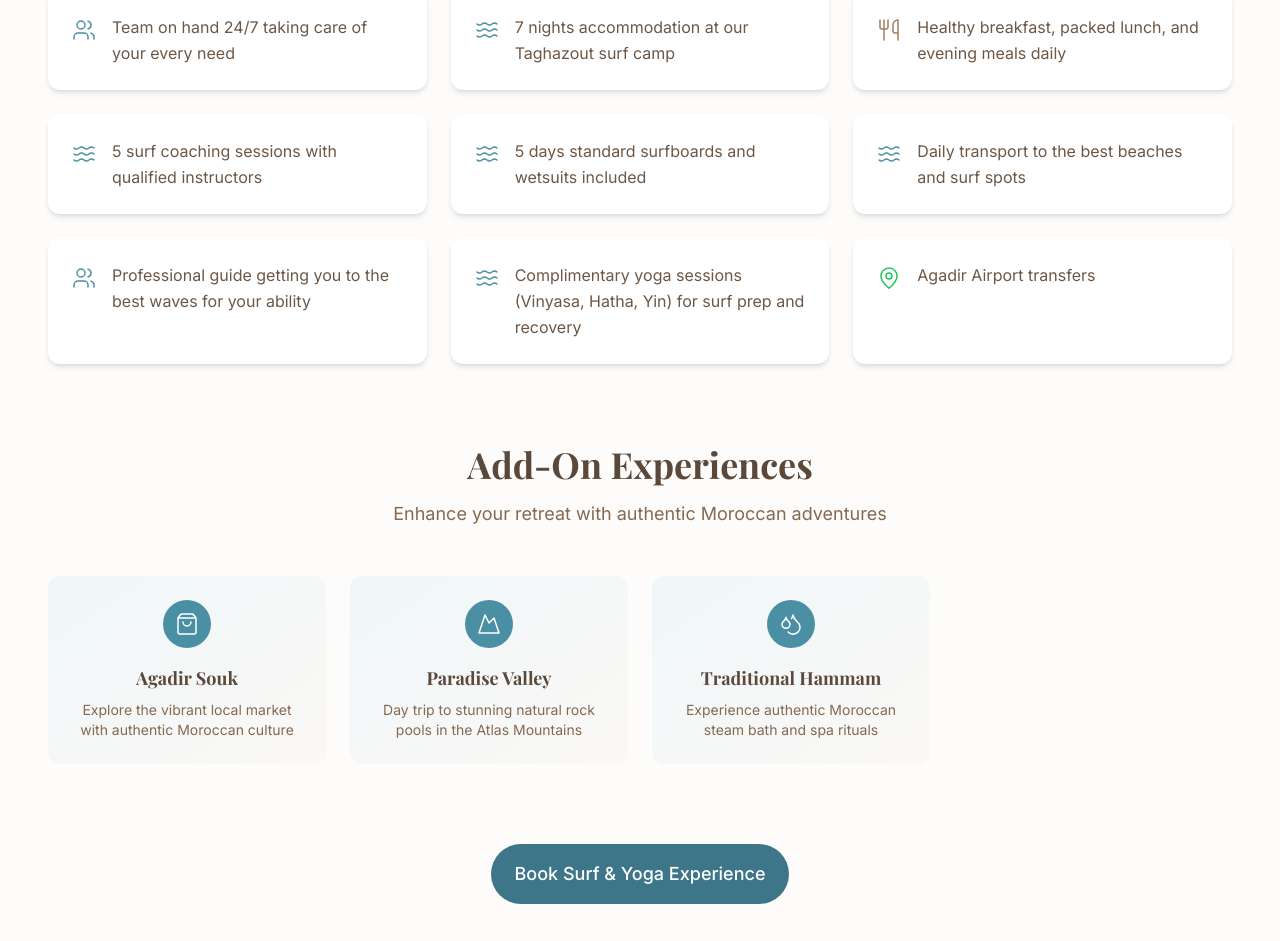
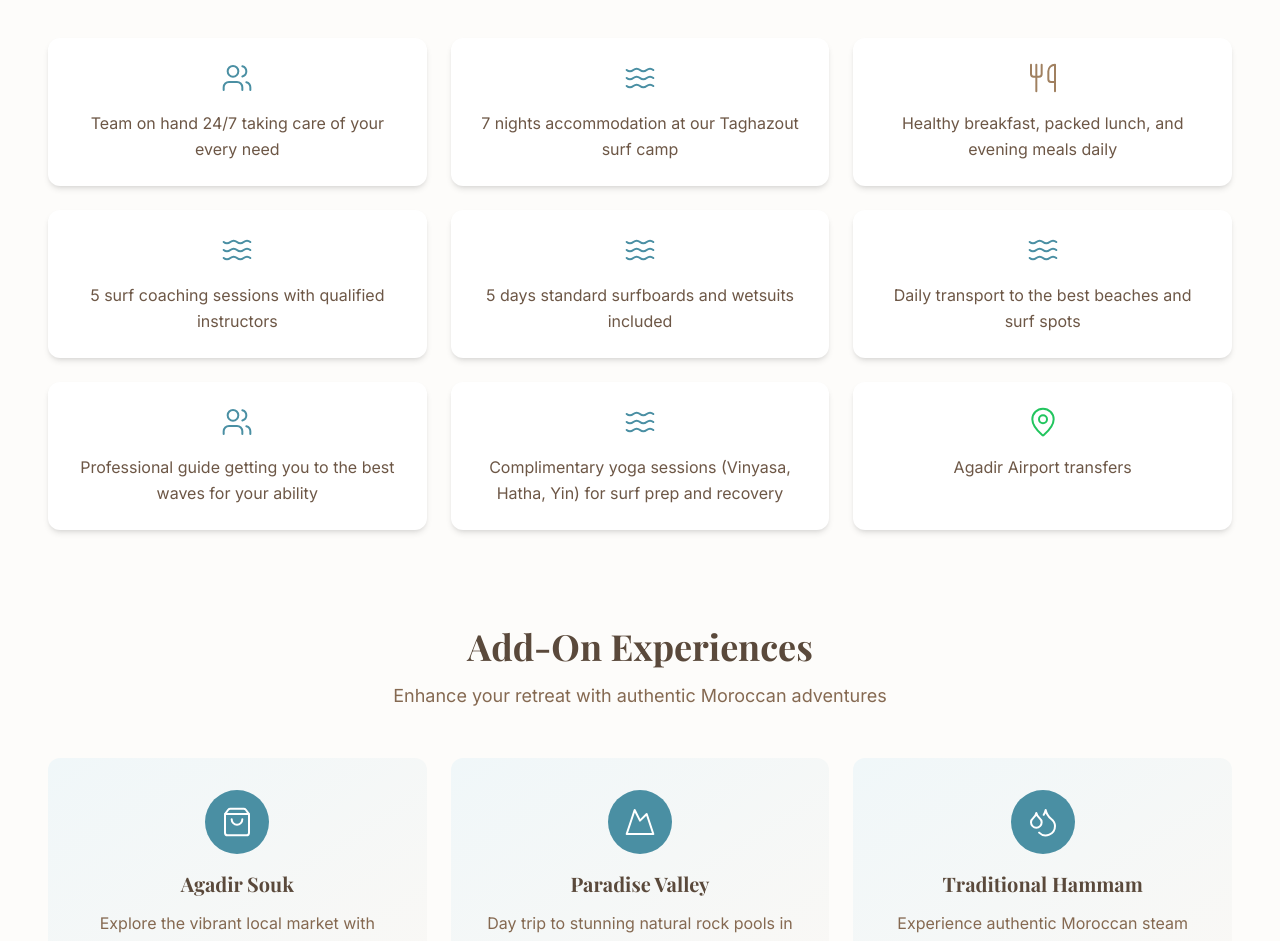
Before and after one commit to optiveraAi/asanasurf-website, a React (Create React App) app: page /packages in a window 1280 px wide. Shown: the part 2086-3027 px from the top of the page. Built offline with nearby package versions, Linux system fonts and the light colour scheme.

Commit message:
Allignment issues fixed, button functionalities added

```diff
--- a/src/components/sections/PackagePreview.tsx
+++ b/src/components/sections/PackagePreview.tsx
@@ -152,7 +152,7 @@ const PackageCard: React.FC<PackageCardProps> = ({ pkg, isFirst }) => {
  */
 const PackagePreview: React.FC = () => {
   return (
-    <section className="bg-gradient-to-br from-cream-50 via-cream-100 to-sand-50 py-24 lg:py-32">
+    <section id="packages" className="bg-gradient-to-br from-cream-50 via-cream-100 to-sand-50 py-24 lg:py-32">
       <div className="max-w-7xl mx-auto px-6 lg:px-12">
         {/* Section Header */}
         <motion.div
--- a/src/components/sections/Packages.tsx
+++ b/src/components/sections/Packages.tsx
@@ -25,41 +25,43 @@ interface PackageSectionProps {
 
 /**
  * Helper function to get the appropriate icon for an included item
+ * Standard size: 32px (w-8 h-8)
  */
 const getIconForIncludedItem = (item: string) => {
   const itemLower = item.toLowerCase();
 
   if (itemLower.includes('surf') || itemLower.includes('board')) {
-    return <Waves className="w-6 h-6 text-ocean-500" strokeWidth={1.5} />;
+    return <Waves className="w-8 h-8 text-ocean-500" strokeWidth={1.5} />;
   } else if (itemLower.includes('yoga') || itemLower.includes('massage') || itemLower.includes('treatment')) {
-    return <Flower2 className="w-6 h-6 text-lavender-500" strokeWidth={1.5} />;
+    return <Flower2 className="w-8 h-8 text-lavender-500" strokeWidth={1.5} />;
   } else if (itemLower.includes('meal') || itemLower.includes('breakfast') || itemLower.includes('lunch') || itemLower.includes('dinner')) {
-    return <Utensils className="w-6 h-6 text-sand-600" strokeWidth={1.5} />;
+    return <Utensils className="w-8 h-8 text-sand-600" strokeWidth={1.5} />;
   } else if (itemLower.includes('accommodation') || itemLower.includes('night')) {
-    return <Bed className="w-6 h-6 text-sand-600" strokeWidth={1.5} />;
+    return <Bed className="w-8 h-8 text-sand-600" strokeWidth={1.5} />;
   } else if (itemLower.includes('transport') || itemLower.includes('transfer') || itemLower.includes('airport') || itemLower.includes('beach')) {
-    return <MapPin className="w-6 h-6 text-jungle-500" strokeWidth={1.5} />;
+    return <MapPin className="w-8 h-8 text-jungle-500" strokeWidth={1.5} />;
   } else if (itemLower.includes('guide') || itemLower.includes('team') || itemLower.includes('24/7')) {
-    return <Users className="w-6 h-6 text-ocean-500" strokeWidth={1.5} />;
+    return <Users className="w-8 h-8 text-ocean-500" strokeWidth={1.5} />;
   } else {
-    return <Check className="w-6 h-6 text-ocean-500" strokeWidth={1.5} />;
+    return <Check className="w-8 h-8 text-ocean-500" strokeWidth={1.5} />;
   }
 };
 
 /**
  * Helper function to get the appropriate icon for an experience
+ * Standard size: 32px (w-8 h-8)
  */
 const getIconForExperience = (title: string) => {
   const titleLower = title.toLowerCase();
 
   if (titleLower.includes('souk') || titleLower.includes('market')) {
-    return <ShoppingBag className="w-6 h-6 text-white" strokeWidth={1.5} />;
+    return <ShoppingBag className="w-8 h-8 text-white" strokeWidth={1.5} />;
   } else if (titleLower.includes('valley') || titleLower.includes('mountain')) {
-    return <Mountain className="w-6 h-6 text-white" strokeWidth={1.5} />;
+    return <Mountain className="w-8 h-8 text-white" strokeWidth={1.5} />;
   } else if (titleLower.includes('hammam') || titleLower.includes('spa')) {
-    return <Droplets className="w-6 h-6 text-white" strokeWidth={1.5} />;
+    return <Droplets className="w-8 h-8 text-white" strokeWidth={1.5} />;
   } else {
-    return <Sparkles className="w-6 h-6 text-white" strokeWidth={1.5} />;
+    return <Sparkles className="w-8 h-8 text-white" strokeWidth={1.5} />;
   }
 };
 
@@ -151,13 +153,13 @@ const PackageSection: React.FC<PackageSectionProps> = ({ pkg, index }) => {
       </motion.div>
 
       {/* Story Section */}
-      <div className="max-w-7xl mx-auto px-6 lg:px-12 py-16 lg:py-24">
+      <div className="max-w-7xl mx-auto px-6 lg:px-12 py-20 lg:py-28">
         <motion.div
           initial={{ opacity: 0, y: 30 }}
           whileInView={{ opacity: 1, y: 0 }}
           viewport={{ once: true, margin: '-100px' }}
           transition={{ duration: 0.7 }}
-          className="max-w-4xl mx-auto text-center mb-20"
+          className="max-w-4xl mx-auto text-center mb-24"
         >
           <p className="text-xl lg:text-2xl text-sand-800 leading-relaxed">
             {pkg.story}
@@ -165,7 +167,7 @@ const PackageSection: React.FC<PackageSectionProps> = ({ pkg, index }) => {
         </motion.div>
 
         {/* Split Layout: Highlights & Lifestyle Images */}
-        <div className={`grid lg:grid-cols-2 gap-12 lg:gap-16 mb-20 ${isEven ? '' : 'lg:grid-flow-dense'}`}>
+        <div className={`grid lg:grid-cols-2 gap-12 lg:gap-16 mb-24 ${isEven ? '' : 'lg:grid-flow-dense'}`}>
           {/* Highlights */}
           <motion.div
             initial={{ opacity: 0, x: isEven ? -50 : 50 }}
@@ -236,7 +238,7 @@ const PackageSection: React.FC<PackageSectionProps> = ({ pkg, index }) => {
           whileInView={{ opacity: 1, y: 0 }}
           viewport={{ once: true, margin: '-100px' }}
           transition={{ duration: 0.7 }}
-          className="mb-20"
+          className="mb-24"
         >
           <h3 className="text-3xl lg:text-4xl font-bold text-sand-900 mb-12 text-center">
             What's Included
@@ -249,14 +251,14 @@ const PackageSection: React.FC<PackageSectionProps> = ({ pkg, index }) => {
                 whileInView={{ opacity: 1, y: 0 }}
                 viewport={{ once: true }}
                 transition={{ duration: 0.5, delay: idx * 0.08 }}
-                className="bg-white rounded-xl p-6 shadow-md hover:shadow-xl transition-shadow duration-300"
+                className="bg-white rounded-xl p-6 shadow-md hover:shadow-xl transition-shadow duration-300 flex flex-col items-center text-center h-full"
               >
-                <div className="flex items-start gap-4">
-                  <div className="flex-shrink-0 mt-1">
-                    {getIconForIncludedItem(item)}
-                  </div>
-                  <span className="text-sand-800 leading-relaxed">{item}</span>
+                {/* Icon centered at top */}
+                <div className="flex-shrink-0 mb-4">
+                  {getIconForIncludedItem(item)}
                 </div>
+                {/* Text centered below icon */}
+                <span className="text-sand-800 leading-relaxed">{item}</span>
               </motion.div>
             ))}
           </div>
@@ -269,7 +271,7 @@ const PackageSection: React.FC<PackageSectionProps> = ({ pkg, index }) => {
             whileInView={{ opacity: 1, y: 0 }}
             viewport={{ once: true, margin: '-100px' }}
             transition={{ duration: 0.7 }}
-            className="mb-20"
+            className="mb-24"
           >
             <h3 className="text-3xl lg:text-4xl font-bold text-sand-900 mb-4 text-center">
               Add-On Experiences
@@ -277,7 +279,7 @@ const PackageSection: React.FC<PackageSectionProps> = ({ pkg, index }) => {
             <p className="text-center text-sand-700 text-lg mb-12 max-w-3xl mx-auto">
               Enhance your retreat with authentic Moroccan adventures
             </p>
-            <div className="grid md:grid-cols-2 lg:grid-cols-4 gap-6">
+            <div className="grid md:grid-cols-2 lg:grid-cols-3 gap-6">
               {pkg.experiences.map((exp, idx) => (
                 <motion.div
                   key={idx}
@@ -285,15 +287,18 @@ const PackageSection: React.FC<PackageSectionProps> = ({ pkg, index }) => {
                   whileInView={{ opacity: 1, scale: 1 }}
                   viewport={{ once: true }}
                   transition={{ duration: 0.5, delay: idx * 0.1 }}
-                  className="bg-gradient-to-br from-ocean-50 to-cream-100 rounded-xl p-6 text-center hover:shadow-lg transition-shadow duration-300"
+                  className="bg-gradient-to-br from-ocean-50 to-cream-100 rounded-xl p-8 text-center hover:shadow-lg transition-shadow duration-300 flex flex-col items-center h-full"
                 >
-                  <div className="w-12 h-12 bg-ocean-500 rounded-full flex items-center justify-center mx-auto mb-4">
+                  {/* Icon - consistent size and centered */}
+                  <div className="w-16 h-16 bg-ocean-500 rounded-full flex items-center justify-center mb-4 flex-shrink-0">
                     {getIconForExperience(exp.title)}
                   </div>
-                  <h4 className="text-lg font-bold text-sand-900 mb-2">
+                  {/* Title */}
+                  <h4 className="text-xl font-bold text-sand-900 mb-3">
                     {exp.title}
                   </h4>
-                  <p className="text-sand-700 text-sm">
+                  {/* Description */}
+                  <p className="text-sand-700 text-base leading-relaxed">
                     {exp.description}
                   </p>
                 </motion.div>
@@ -309,7 +314,7 @@ const PackageSection: React.FC<PackageSectionProps> = ({ pkg, index }) => {
             whileInView={{ opacity: 1, y: 0 }}
             viewport={{ once: true, margin: '-100px' }}
             transition={{ duration: 0.7 }}
-            className="mb-20 bg-gradient-to-br from-ocean-50 via-cream-100 to-sand-100 rounded-3xl p-8 lg:p-16"
+            className="mb-24 bg-gradient-to-br from-ocean-50 via-cream-100 to-sand-100 rounded-3xl p-8 lg:p-16"
           >
             <div className="max-w-4xl mx-auto">
               <h3 className="text-3xl lg:text-4xl font-bold text-sand-900 mb-6 text-center">
```
